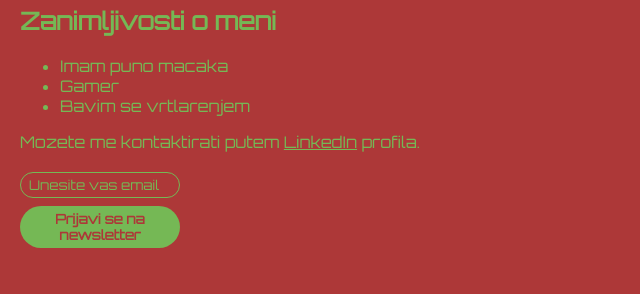
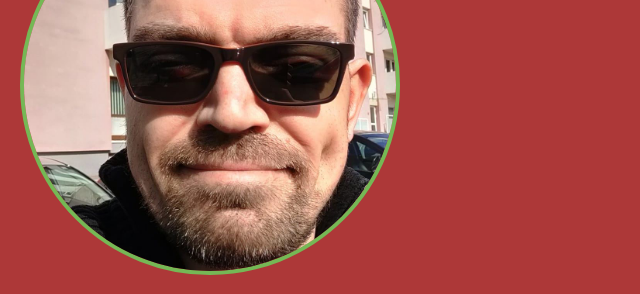
Before and after one commit to GreenGold420/Projekt0, a plain HTML site: page index.html in a window 1280 px wide. Shown: the part 125-419 px from the top of the page, without its empty margins (0-640 px from the left). Drawn offline with Linux system fonts and the light colour scheme; a web font is replaced by a local one.

Commit message:
Fix HTML structure and image source

```diff
--- a/index.html
+++ b/index.html
@@ -6,7 +6,7 @@
         <script src="index.js"></script>
     </head>
     <body>
-        <img src="profilna slika.jpg">
+        <img src="profilnaslika.jpg">
         <DIV>
             <h1>Hej, moje ime je Kristijan</h1>
             <h2>Zanimljivosti o meni</h2>
@@ -22,4 +22,5 @@
             <button>Prijavi se na newsletter</button>
         </div>
     </body>
+
 </html>
```
